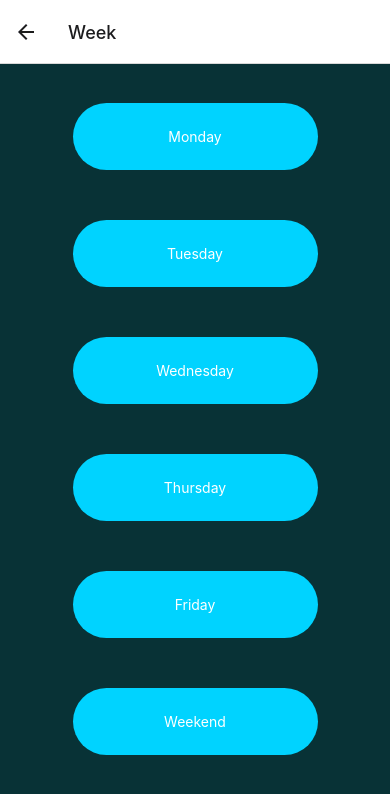
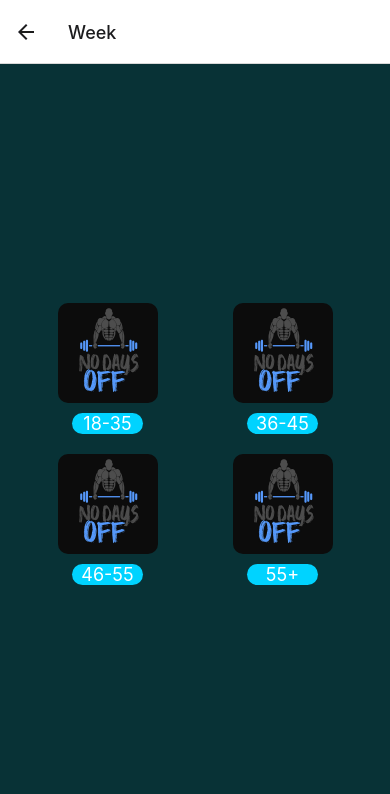
Before and after one commit to jedi24garcia/Fitness-App, a React Native app: screen /Week in a window 390 px wide. Shown: the top 794 px of the page. Built offline with nearby package versions, Linux system fonts and the light colour scheme; what expo-sqlite would draw is missing.

Commit message:
modified week page

```diff
--- a/pages/Week.js
+++ b/pages/Week.js
@@ -1,38 +1,36 @@
 import React from 'react';
-import { StyleSheet, View, Text, TouchableOpacity, Alert } from 'react-native';
+import { StyleSheet, View, Text, Image, TouchableOpacity, Alert } from 'react-native';
 
 const WeekDays = ({ navigation }) => {
     return (
         <View style={styles.container}>
-            <View style={styles.authenticateButton}>
-                <TouchableOpacity onPress={() => navigation.navigate('Monday')}>
-                    <Text style={styles.authenticate}>Monday</Text>
+            <View style={styles.row}>
+                <View style={styles.buttonContainer}>
+                    <Image style={styles.fitnessImage} source={require('../images/gym.jpg')} />
+                    <TouchableOpacity style={styles.authenticateButton} onPress={() => navigation.navigate('Monday')}>
+                        <Text style={styles.authenticate}>18-35</Text>
                     </TouchableOpacity>
                 </View>
-            <View style={styles.authenticateButton}>
-                <TouchableOpacity onPress={() => Alert.alert('Tuesday')}>
-                    <Text style={styles.authenticate}>Tuesday</Text>
+                <View style={styles.buttonContainer}>
+                    <Image style={styles.fitnessImage} source={require('../images/gym.jpg')} />
+                    <TouchableOpacity style={styles.authenticateButton} onPress={() => Alert.alert('Tuesday')}>
+                        <Text style={styles.authenticate}>36-45</Text>
                     </TouchableOpacity>
                 </View>
-            <View style={styles.authenticateButton}>
-                <TouchableOpacity onPress={() => Alert.alert('Wednesday')}>
-                    <Text style={styles.authenticate}>Wednesday</Text>
+            </View>
+            <View style={styles.row}>
+                <View style={styles.buttonContainer}>
+                    <Image style={styles.fitnessImage} source={require('../images/gym.jpg')} />
+                    <TouchableOpacity style={styles.authenticateButton} onPress={() => Alert.alert('Wednesday')}>
+                        <Text style={styles.authenticate}>46-55</Text>
                     </TouchableOpacity>
                 </View>
-            <View style={styles.authenticateButton}>
-                <TouchableOpacity onPress={() => Alert.alert('Thursday')}>
-                    <Text style={styles.authenticate}>Thursday</Text>
+                <View style={styles.buttonContainer}>
+                    <Image style={styles.fitnessImage} source={require('../images/gym.jpg')} />
+                    <TouchableOpacity style={styles.authenticateButton} onPress={() => Alert.alert('Thursday')}>
+                        <Text style={styles.authenticate}>55+</Text>
                     </TouchableOpacity>
                 </View>
-            <View style={styles.authenticateButton}>
-                <TouchableOpacity onPress={() => Alert.alert('Friday')}>
-                    <Text style={styles.authenticate}>Friday</Text>
-                </TouchableOpacity>
-            </View>
-            <View style={styles.authenticateButton}>
-                <TouchableOpacity onPress={() => Alert.alert('Weekend')}>
-                    <Text style={styles.authenticate}>Weekend</Text>
-                </TouchableOpacity>
             </View>
         </View>
     );
@@ -47,17 +45,32 @@ const styles = StyleSheet.create({
         padding: 20,
         justifyContent: 'center',
     },
+    row: {
+        flexDirection: 'row',
+        justifyContent: 'space-around',
+        marginBottom: 20,
+    },
     authenticate: {
-        padding: 10,
+        fontSize: 18,
         textAlign: 'center',
         color: 'white',
+    },
+    fitnessImage: {
+        width: 100,
+        height: 100,
+        borderRadius: 10,
+        marginBottom: 10,
+    },
+    buttonContainer: {
+        alignItems: 'center',
+        width: '45%',
     },
     authenticateButton: {
         backgroundColor: '#00d3ff',
         borderRadius: 100,
-        width: '70%',
-        marginBottom: 50,
-        padding: 15,
-        alignSelf: 'center',
+        height: '100',
+        width: '45%',
+        justifyContent: 'center',
+        alignItems: 'center',
     },
 });
```
Lines whose indentation alone changed are shown as unchanged.
